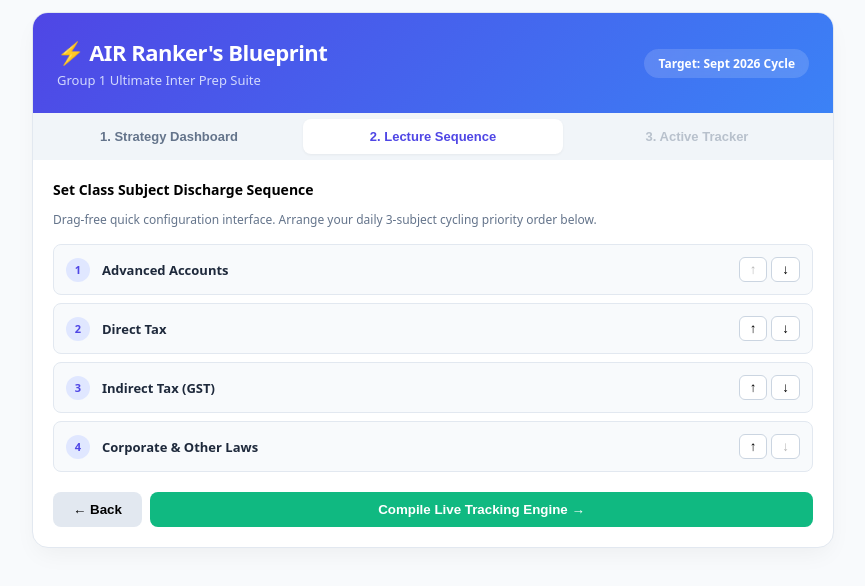
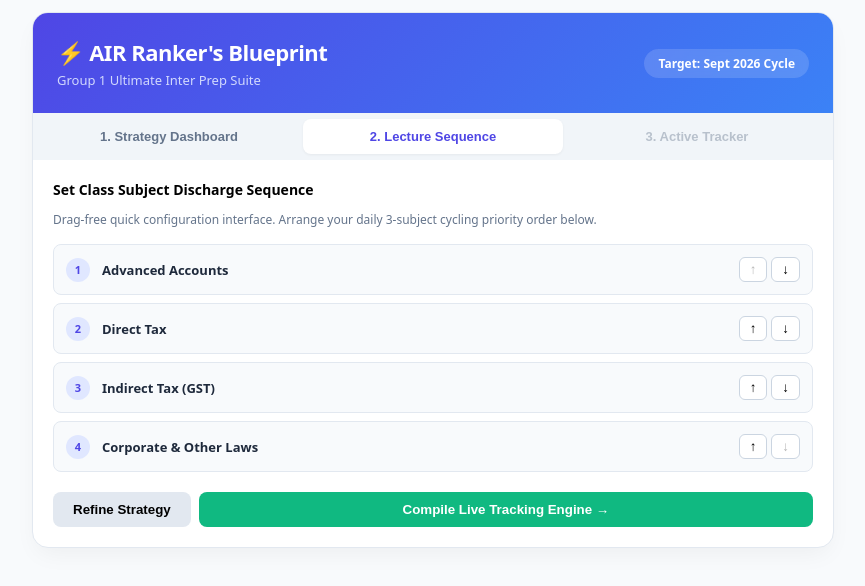
Before and after one commit to abdulqadiridrish-ops/ca-tracker, a React (Vite) app: page / in a window 1280 px wide. Both pictures are taken after a click on the button "2. Lecture Sequence". Shown: the top 586 px of the page, without its empty margins (207-1072 px from the left). Built offline with nearby package versions, Linux system fonts and the light colour scheme.

Commit message:
Update App.jsx

```diff
--- a/src/App.jsx
+++ b/src/App.jsx
@@ -379,7 +379,7 @@ export default function App() {
               </div>
 
               <div style={{ display: "flex", gap: "8px" }}>
-                <button onClick={() => setStep(1)} style={{ padding: "10px 20px", background: "#E2E8F0", border: "none", borderRadius: "8px", fontWeight: "700", cursor: "pointer" }}>← Back</button>
+                <button onClick={() => setStep(1)} style={{ padding: "10px 20px", background: "#E2E8F0", border: "none", borderRadius: "8px", fontWeight: "700", cursor: "pointer" }}>Refine Strategy</button>
                 <button onClick={runGeneration} style={{ flex: 1, padding: "10px", background: "#10B981", color: "#fff", border: "none", borderRadius: "8px", fontWeight: "700", cursor: "pointer" }}>Compile Live Tracking Engine →</button>
               </div>
             </div>
```
